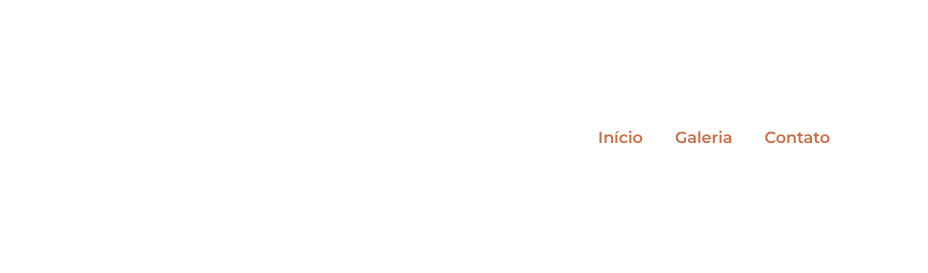
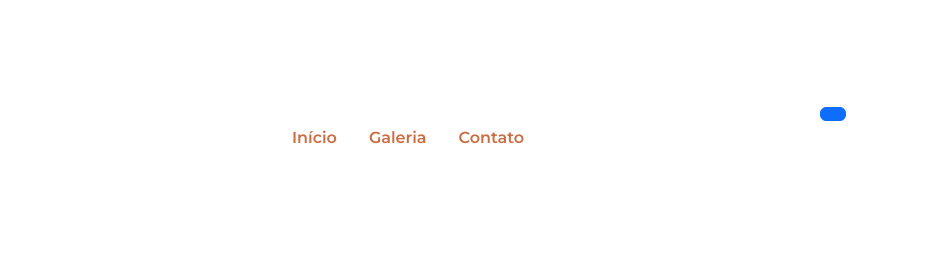
Before and after one commit to zeglan/site-acessivel, a plain HTML site: page index.html in a window 1280 px wide. Shown: the top 273 px of the page, 352-1280 px from the left. Drawn offline with nearby package versions, Linux system fonts and the light colour scheme.

Commit message:
botao mais

```diff
--- a/index.html
+++ b/index.html
@@ -22,6 +22,8 @@
                 <li class="nav-item"><a class="nav-link" href="#galeria">Galeria</a></li>
                 <li class="nav-item"><a class="nav-link" href="#contato">Contato</a></li>
             </ul>
+             <div id="acessibilidae">
+                <button id="aumenta-fonte" class="btn btn-primary fw-bold"
         </nav>
 
     </header>
```
